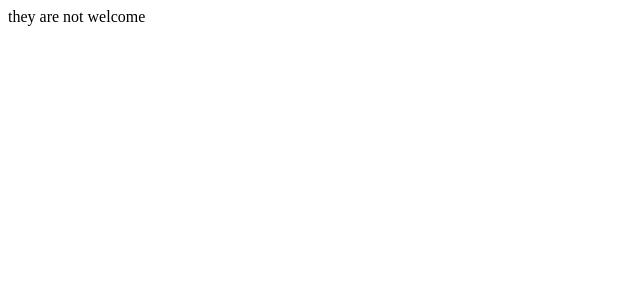
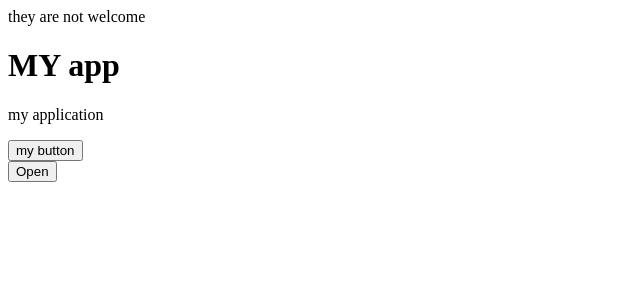
Before and after one commit to rakshitpandey2003/Triweb-Learning, a React (Create React App) app in the folder React/genesis/: page / in a window 1280 px wide. Shown: the top 300 px of the page, without its empty margins (0-640 px from the left). Built offline with nearby package versions, Linux system fonts and the light colour scheme.

Commit message:
modalhandler

```diff
--- a/React/genesis/src/App.js
+++ b/React/genesis/src/App.js
@@ -3,11 +3,18 @@ import First from "./components/First";
 import Drop from "./components/Second";
 
 function App() {
-  const[open , setopen] = useState(false);
+  const[open , setopen] = useState(true);
+  const Modalhandler = ()=>{
+    setopen(false);
+  }
+  const openModalhandler = ()=>{
+    setopen(true);
+  }
   return (
     <div>
       <Drop />
-      {open?<First my="MY"/>:null}
+      {open?<First my="MY" toggle = {Modalhandler}/>:null}
+      <button onClick={openModalhandler}>Open</button>
     </div>
   );
 }
--- a/React/genesis/src/components/First.js
+++ b/React/genesis/src/components/First.js
@@ -1,10 +1,9 @@
-import { useState } from "react";
 
 function First(props){
 return <div>
       <h1>{props.my} app</h1>
       <p>my application</p>
-      <button>my button</button>
+      <button onClick={props.toggle}>my button</button>
      </div>
 }
 export default First;
```
